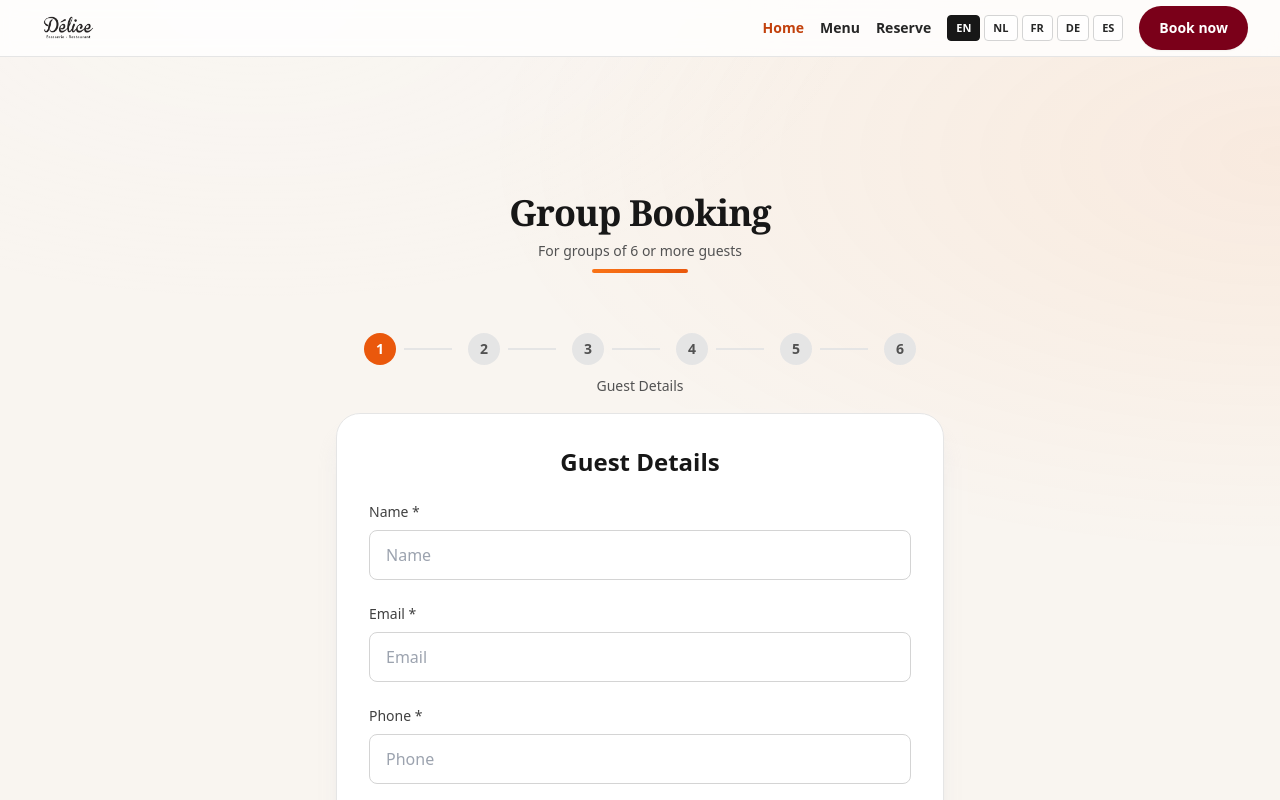
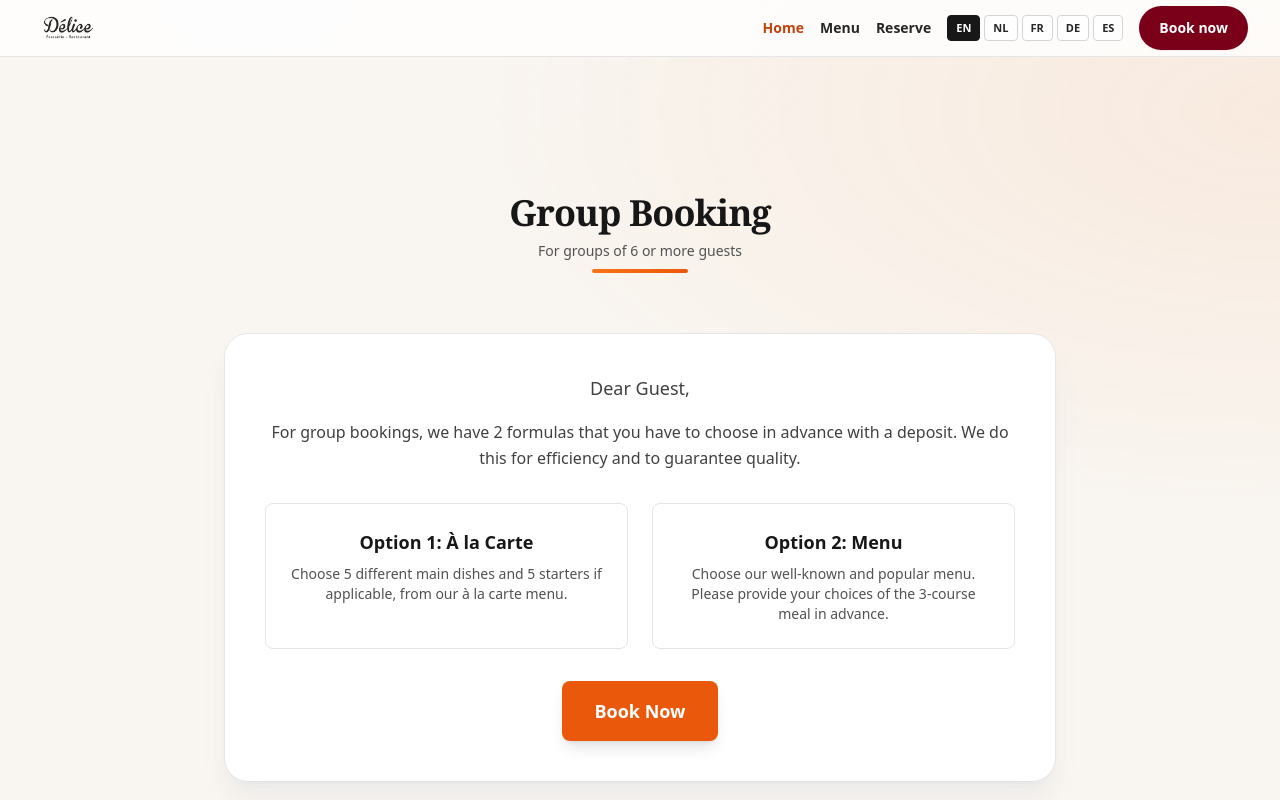
Before and after one commit to snbon/delicebrugge, a React (Vite) app: page /nl/group-booking in a window 1280 px wide. Built offline with nearby package versions, Linux system fonts and the light colour scheme.

Commit message:
addstartmessage to multi step

```diff
--- /dev/null
+++ b/src/components/groupBooking/Step0WelcomeMessage.jsx
@@ -0,0 +1,70 @@
+import React from 'react';
+import { motion } from 'framer-motion';
+import { useTranslation } from 'react-i18next';
+
+export default function Step0WelcomeMessage({ onNext }) {
+  const { t } = useTranslation();
+
+  return (
+    <div className="w-full max-w-4xl mx-auto px-4 sm:px-6 lg:px-8">
+      <div className="surface p-6 sm:p-8 lg:p-10">
+
+
+        {/* Welcome Message */}
+        <motion.div
+          initial={{ opacity: 0, y: 20 }}
+          animate={{ opacity: 1, y: 0 }}
+          transition={{ duration: 0.6, delay: 0.2 }}
+          className="text-center max-w-3xl mx-auto"
+        >
+          <div className="mb-8">
+            <p className="text-lg text-neutral-700 leading-relaxed mb-4">
+              {t('common.groupBooking.welcome.greeting')}
+            </p>
+            <p className="text-neutral-700 leading-relaxed">
+              {t('common.groupBooking.welcome.description')}
+            </p>
+          </div>
+
+          {/* Menu Options */}
+          <div className="grid grid-cols-1 md:grid-cols-2 gap-6 mb-8">
+            {/* Option 1 */}
+            <div className="bg-white border border-neutral-200 rounded-lg p-6">
+              <h3 className="text-lg font-semibold text-neutral-900 mb-2">
+                {t('common.groupBooking.welcome.option1.title')}
+              </h3>
+              <p className="text-neutral-600 text-sm">
+                {t('common.groupBooking.welcome.option1.description')}
+              </p>
+            </div>
+
+            {/* Option 2 */}
+            <div className="bg-white border border-neutral-200 rounded-lg p-6">
+              <h3 className="text-lg font-semibold text-neutral-900 mb-2">
+                {t('common.groupBooking.welcome.option2.title')}
+              </h3>
+              <p className="text-neutral-600 text-sm">
+                {t('common.groupBooking.welcome.option2.description')}
+              </p>
+            </div>
+          </div>
+        </motion.div>
+
+        {/* Proceed Button */}
+        <motion.div
+          initial={{ opacity: 0, y: 20 }}
+          animate={{ opacity: 1, y: 0 }}
+          transition={{ duration: 0.6, delay: 0.4 }}
+          className="text-center"
+        >
+          <button
+            onClick={onNext}
+            className="px-8 py-4 bg-brand-600 hover:bg-brand-700 text-white font-semibold rounded-lg text-lg transition-colors duration-200 shadow-lg hover:shadow-xl"
+          >
+            {t('common.groupBooking.welcome.bookNow')}
+          </button>
+        </motion.div>
+      </div>
+    </div>
+  );
+}
--- a/src/i18n.js
+++ b/src/i18n.js
@@ -180,6 +180,19 @@ const resources = {
         groupBooking: {
           heading: 'Group Booking',
           subtitle: 'For groups of 6 or more guests',
+          welcome: {
+            greeting: 'Dear Guest,',
+            description: 'For group bookings, we have 2 formulas that you have to choose in advance with a deposit. We do this for efficiency and to guarantee quality.',
+            option1: {
+              title: 'Option 1: À la Carte',
+              description: 'Choose 5 different main dishes and 5 starters if applicable, from our à la carte menu.'
+            },
+            option2: {
+              title: 'Option 2: Menu',
+              description: 'Choose our well-known and popular menu. Please provide your choices of the 3-course meal in advance.'
+            },
+            bookNow: 'Book Now'
+          },
           steps: {
             step1: 'Guest Details',
             step2: 'Menu Selection',
@@ -207,8 +220,8 @@ const resources = {
               description: 'Choose 5 starters and 5 mains from our full restaurant menu. This option allows you to personalize your group meal from our à la carte offerings.'
             },
             option2: {
-              title: 'Group Menu',
-              description: 'Enjoy our popular fixed 3-course group menu. Perfect for a hassle-free experience with carefully curated dishes.',
+              title: 'Menu',
+              description: 'Enjoy our popular fixed 3-course menu. Perfect for a hassle-free experience with carefully curated dishes.',
               price: '€36.50 per person'
             },
             select: 'Select this option',
@@ -216,6 +229,7 @@ const resources = {
           },
                                 dishSelection: {
             title: 'Dish Selection',
+            subtitle: 'You can specify quantities in the next step',
             starters: 'Starters',
             mains: 'Main Dishes',
             desserts: 'Desserts',
@@ -226,8 +240,7 @@ const resources = {
                 appetizer: 'Appetizer',
                 mainCourse: 'Main Course',
                 dessert: 'Dessert',
-                chooseOne: 'Choose one option per course',
-                description: 'These dishes are included in your Group Menu. You can specify quantities in the next step.'
+                chooseOne: 'Choose one option per course'
               },
               next: 'Next'
             },
@@ -434,6 +447,19 @@ const resources = {
         groupBooking: {
           heading: 'Groepsboeking',
           subtitle: 'Voor groepen van 6 of meer gasten',
+          welcome: {
+            greeting: 'Beste Gast,',
+            description: 'Voor groepsboekingen hebben we 2 formules die u van tevoren moet kiezen met een aanbetaling. We doen dit voor efficiëntie en om kwaliteit te garanderen.',
+            option1: {
+              title: 'Optie 1: À la Carte',
+              description: 'Kies 5 verschillende hoofdgerechten en 5 voorgerechten indien van toepassing, uit ons à la carte menu.'
+            },
+            option2: {
+              title: 'Optie 2: Menu',
+              description: 'Kies ons bekende en populaire menu. Geef alstublieft van tevoren uw keuzes voor de 3-gangen maaltijd op.'
+            },
+            bookNow: 'Nu Boeken'
+          },
           steps: {
             step1: 'Gastgegevens',
             step2: 'Menukeuze',
@@ -461,8 +487,8 @@ const resources = {
               description: 'Kies 5 voorgerechten en 5 hoofdgerechten uit ons volledige restaurantmenu. Deze optie stelt u in staat om uw groepsmaaltijd te personaliseren uit onze à la carte aanbiedingen.'
             },
             option2: {
-              title: 'Groepsmenu',
-              description: 'Geniet van ons populaire vaste 3-gangen groepsmenu. Perfect voor een zorgeloze ervaring met zorgvuldig samengestelde gerechten.',
+              title: 'Menu',
+              description: 'Geniet van ons populaire vaste 3-gangen menu. Perfect voor een zorgeloze ervaring met zorgvuldig samengestelde gerechten.',
               price: '€36.50 per persoon'
             },
             select: 'Selecteer deze optie',
@@ -470,6 +496,7 @@ const resources = {
           },
                                 dishSelection: {
             title: 'Gerechtselectie',
+            subtitle: 'U kunt de hoeveelheden specificeren in de volgende stap',
             starters: 'Voorgerechten',
             mains: 'Hoofdgerechten',
             desserts: 'Desserts',
@@ -480,8 +507,7 @@ const resources = {
                 appetizer: 'Voorgerecht',
                 mainCourse: 'Hoofdgerecht',
                 dessert: 'Nagerecht',
-                chooseOne: 'Kies één optie per gang',
-                description: 'Deze gerechten zijn inbegrepen in uw Groepsmenu. U kunt de hoeveelheden specificeren in de volgende stap.'
+                chooseOne: 'Kies één optie per gang'
               },
               next: 'Volgende'
             },
@@ -778,6 +804,19 @@ const resources = {
         groupBooking: {
           heading: 'Réservation de Groupe',
           subtitle: 'Pour les groupes de 6 personnes ou plus',
+          welcome: {
+            greeting: 'Cher Invité,',
+            description: 'Pour les réservations de groupe, nous avons 2 formules que vous devez choisir à l\'avance avec un acompte. Nous le faisons pour l\'efficacité et pour garantir la qualité.',
+            option1: {
+              title: 'Option 1: À la Carte',
+              description: 'Choisissez 5 plats principaux différents et 5 entrées si applicable, dans notre menu à la carte.'
+            },
+            option2: {
+              title: 'Option 2: Menu',
+              description: 'Choisissez notre menu populaire et bien connu. Veuillez fournir vos choix pour le repas en 3 plats à l\'avance.'
+            },
+            bookNow: 'Réserver Maintenant'
+          },
           steps: {
             step1: 'Détails des Invités',
             step2: 'Sélection du Menu',
@@ -805,8 +844,8 @@ const resources = {
               description: 'Choisissez 5 entrées et 5 plats principaux dans notre menu complet du restaurant. Cette option vous permet de personnaliser votre repas de groupe à partir de nos offres à la carte.'
             },
             option2: {
-              title: 'Menu de Groupe',
-              description: 'Profitez de notre menu de groupe fixe en 3 plats populaire. Parfait pour une expérience sans souci avec des plats soigneusement sélectionnés.',
+              title: 'Menu',
+              description: 'Profitez de notre menu fixe en 3 plats populaire. Parfait pour une expérience sans souci avec des plats soigneusement sélectionnés.',
               price: '€36.50 par personne'
             },
             select: 'Sélectionner cette option',
@@ -814,6 +853,7 @@ const resources = {
           },
                                 dishSelection: {
             title: 'Sélection des Plats',
+            subtitle: 'Vous pouvez spécifier les quantités à l\'étape suivante',
             starters: 'Entrées',
             mains: 'Plats Principaux',
             desserts: 'Desserts',
@@ -824,8 +864,7 @@ const resources = {
                 appetizer: 'Entrée',
                 mainCourse: 'Plat Principal',
                 dessert: 'Dessert',
-                chooseOne: 'Choisissez une option par plat',
-                description: 'Ces plats sont inclus dans votre Menu de Groupe. Vous pouvez spécifier les quantités à l\'étape suivante.'
+                chooseOne: 'Choisissez une option par plat'
               },
               next: 'Suivant'
             },
@@ -1116,6 +1155,19 @@ const resources = {
         groupBooking: {
           heading: 'Gruppenbuchung',
           subtitle: 'Für Gruppen von 6 oder mehr Gästen',
+          welcome: {
+            greeting: 'Lieber Gast,',
+            description: 'Für Gruppenbuchungen haben wir 2 Formeln, die Sie im Voraus mit einer Anzahlung wählen müssen. Wir tun dies für Effizienz und um Qualität zu garantieren.',
+            option1: {
+              title: 'Option 1: À la Carte',
+              description: 'Wählen Sie 5 verschiedene Hauptgerichte und 5 Vorspeisen, falls zutreffend, aus unserem À-la-Carte-Menü.'
+            },
+            option2: {
+              title: 'Option 2: Menü',
+              description: 'Wählen Sie unser bekanntes und beliebtes Menü. Bitte geben Sie im Voraus Ihre Wünsche für das 3-Gänge-Menü an.'
+            },
+            bookNow: 'Jetzt Buchen'
+          },
           steps: {
             step1: 'Gastdetails',
             step2: 'Menüauswahl',
@@ -1143,8 +1195,8 @@ const resources = {
               description: 'Wählen Sie 5 Vorspeisen und 5 Hauptgerichte aus unserem vollständigen Restaurantmenü. Diese Option ermöglicht es Ihnen, Ihre Gruppenmahlzeit aus unseren À-la-Carte-Angeboten zu personalisieren.'
             },
             option2: {
-              title: 'Gruppenmenü',
-              description: 'Genießen Sie unser beliebtes festes 3-Gänge-Gruppenmenü. Perfekt für ein sorgenfreies Erlebnis mit sorgfältig kuratierten Gerichten.',
+              title: 'Menü',
+              description: 'Genießen Sie unser beliebtes festes 3-Gänge-Menü. Perfekt für ein sorgenfreies Erlebnis mit sorgfältig kuratierten Gerichten.',
               price: '€36.50 pro Person'
             },
             select: 'Diese Option auswählen',
@@ -1152,6 +1204,7 @@ const resources = {
           },
           dishSelection: {
             title: 'Gerichtsauswahl',
+            subtitle: 'Sie können die Mengen im nächsten Schritt angeben',
             starters: 'Vorspeisen',
             mains: 'Hauptgerichte',
             desserts: 'Desserts',
@@ -1162,8 +1215,7 @@ const resources = {
                 appetizer: 'Vorspeise',
                 mainCourse: 'Hauptgericht',
                 dessert: 'Dessert',
-              chooseOne: 'Wählen Sie eine Option pro Gang',
-              description: 'Diese Gerichte sind in Ihrem Gruppenmenü enthalten. Sie können die Mengen im nächsten Schritt angeben.'
+                chooseOne: 'Wählen Sie eine Option pro Gang'
               },
             next: 'Weiter'
           },
@@ -1454,6 +1506,19 @@ const resources = {
         groupBooking: {
           heading: 'Reserva de Grupo',
           subtitle: 'Para grupos de 6 o más invitados',
+          welcome: {
+            greeting: 'Estimado Invitado,',
+            description: 'Para reservas de grupo, tenemos 2 fórmulas que debe elegir por adelantado con un depósito. Lo hacemos por eficiencia y para garantizar la calidad.',
+            option1: {
+              title: 'Opción 1: À la Carte',
+              description: 'Elija 5 platos principales diferentes y 5 entrantes si corresponde, de nuestro menú à la carte.'
+            },
+            option2: {
+              title: 'Opción 2: Menú',
+              description: 'Elija nuestro conocido y popular menú. Por favor proporcione sus elecciones para la comida de 3 platos por adelantado.'
+            },
+            bookNow: 'Reservar Ahora'
+          },
           steps: {
             step1: 'Detalles de Invitados',
             step2: 'Selección de Menú',
@@ -1481,8 +1546,8 @@ const resources = {
               description: 'Elija 5 entrantes y 5 platos principales de nuestro menú completo del restaurante. Esta opción le permite personalizar su comida de grupo de nuestras ofertas à la carte.'
             },
             option2: {
-              title: 'Menú de Grupo',
-              description: 'Disfrute de nuestro popular menú de grupo fijo de 3 platos. Perfecto para una experiencia sin complicaciones con platos cuidadosamente seleccionados.',
+              title: 'Menú',
+              description: 'Disfrute de nuestro popular menú fijo de 3 platos. Perfecto para una experiencia sin complicaciones con platos cuidadosamente seleccionados.',
               price: '€36.50 por persona'
             },
             select: 'Seleccionar esta opción',
@@ -1490,6 +1555,7 @@ const resources = {
           },
           dishSelection: {
             title: 'Selección de Platos',
+            subtitle: 'Puede especificar las cantidades en el siguiente paso',
             starters: 'Entrantes',
             mains: 'Platos Principales',
             desserts: 'Postres',
@@ -1500,8 +1566,7 @@ const resources = {
                 appetizer: 'Entrante',
                 mainCourse: 'Plato Principal',
                 dessert: 'Postre',
-              chooseOne: 'Elija una opción por plato',
-              description: 'Estos platos están incluidos en su Menú de Grupo. Puede especificar las cantidades en el siguiente paso.'
+                chooseOne: 'Elija una opción por plato'
               },
             next: 'Siguiente'
           },
--- a/src/pages/GroupBookingPage.jsx
+++ b/src/pages/GroupBookingPage.jsx
@@ -5,6 +5,7 @@ import emailjs from '@emailjs/browser';
 import { EMAILJS_CONFIG } from '../config/emailjs.js';
 import Header from '../components/Header.jsx';
 import Section from '../components/Section.jsx';
+import Step0WelcomeMessage from '../components/groupBooking/Step0WelcomeMessage.jsx';
 import Step1GuestDetails from '../components/groupBooking/Step1GuestDetails.jsx';
 import Step2MenuSelection from '../components/groupBooking/Step2MenuSelection.jsx';
 import Step3DishSelection from '../components/groupBooking/Step3DishSelection.jsx';
@@ -155,7 +156,7 @@ function bookingReducer(state, action) {
 
 export default function GroupBookingPage() {
   const { t } = useTranslation();
-  const [currentStep, setCurrentStep] = useState(1);
+  const [currentStep, setCurrentStep] = useState(0);
   const [state, dispatch] = useReducer(bookingReducer, initialState);
 
   // Get tomorrow's date for the default date picker
@@ -178,7 +179,7 @@ export default function GroupBookingPage() {
   };
 
   const prevStep = () => {
-    if (currentStep > 1) {
+    if (currentStep > 0) {
       setCurrentStep(currentStep - 1);
     }
   };
@@ -333,7 +334,7 @@ export default function GroupBookingPage() {
         booking_date: state.date,
         booking_time: state.time,
         number_of_guests: state.guests,
-        menu_option: state.menuOption === 'aLaCarte' ? 'À la Carte' : 'Group Menu',
+                    menu_option: state.menuOption === 'aLaCarte' ? 'À la Carte' : 'Menu',
 
         quantities_summary: state.menuOption === 'groupMenu'
           ? `Starters:\n${Object.entries(state.quantities || {}).filter(([dish]) => dish.includes('cheese') || dish.includes('shrimp')).map(([dish, qty]) => `  ${qty}x ${dish.includes('cheese') ? 'Homemade cheese croquettes' : 'Homemade shrimp croquettes'}`).join('\n')}\n\nMains:\n${Object.entries(state.quantities || {}).filter(([dish]) => dish.includes('steak') || dish.includes('salmon')).map(([dish, qty]) => `  ${qty}x ${dish.includes('steak') ? 'Natural steak' : 'Baked salmon with béarnaise sauce'}`).join('\n')}\n\nDesserts:\n${Object.entries(state.quantities || {}).filter(([dish]) => dish.includes('coffee') || dish.includes('dame')).map(([dish, qty]) => `  ${qty}x ${dish.includes('coffee') ? 'Coffee/Tea' : 'Dame Blanche'}`).join('\n')}`
@@ -376,6 +377,8 @@ export default function GroupBookingPage() {
     };
 
     switch (currentStep) {
+      case 0:
+        return <Step0WelcomeMessage onNext={handleNext} />;
       case 1:
         return <Step1GuestDetails {...stepProps} />;
       case 2:
@@ -389,7 +392,7 @@ export default function GroupBookingPage() {
       case 6:
         return <Step6ThankYou {...stepProps} />;
       default:
-        return <Step1GuestDetails {...stepProps} />;
+        return <Step0WelcomeMessage onNext={handleNext} />;
     }
   };
 
@@ -404,7 +407,7 @@ export default function GroupBookingPage() {
       t('common.groupBooking.steps.step6')
     ];
 
-    const effectiveStep = currentStep;
+    const effectiveStep = currentStep === 0 ? 1 : currentStep;
 
     // On mobile, show only 3 steps around current step
     const getVisibleSteps = () => {
@@ -472,7 +475,7 @@ export default function GroupBookingPage() {
         </div>
         <div className="text-center">
           <span className="text-xs sm:text-sm text-neutral-600">
-            {steps[effectiveStep - 1]}
+            {currentStep === 0 ? 'Welcome' : steps[effectiveStep - 1]}
           </span>
         </div>
       </div>
@@ -507,10 +510,12 @@ export default function GroupBookingPage() {
             </div>
           </div>
 
-          {/* Step Indicator */}
-          <div className="mb-4">
-            <StepIndicator />
-          </div>
+          {/* Step Indicator - Only show after welcome step */}
+          {currentStep > 0 && (
+            <div className="mb-4">
+              <StepIndicator />
+            </div>
+          )}
 
           {/* Step Content */}
           <div>
```
Also changed, not shown: src/components/groupBooking/Step3DishSelection.jsx (+4 -10 lines). Lines whose indentation alone changed are shown as unchanged.
